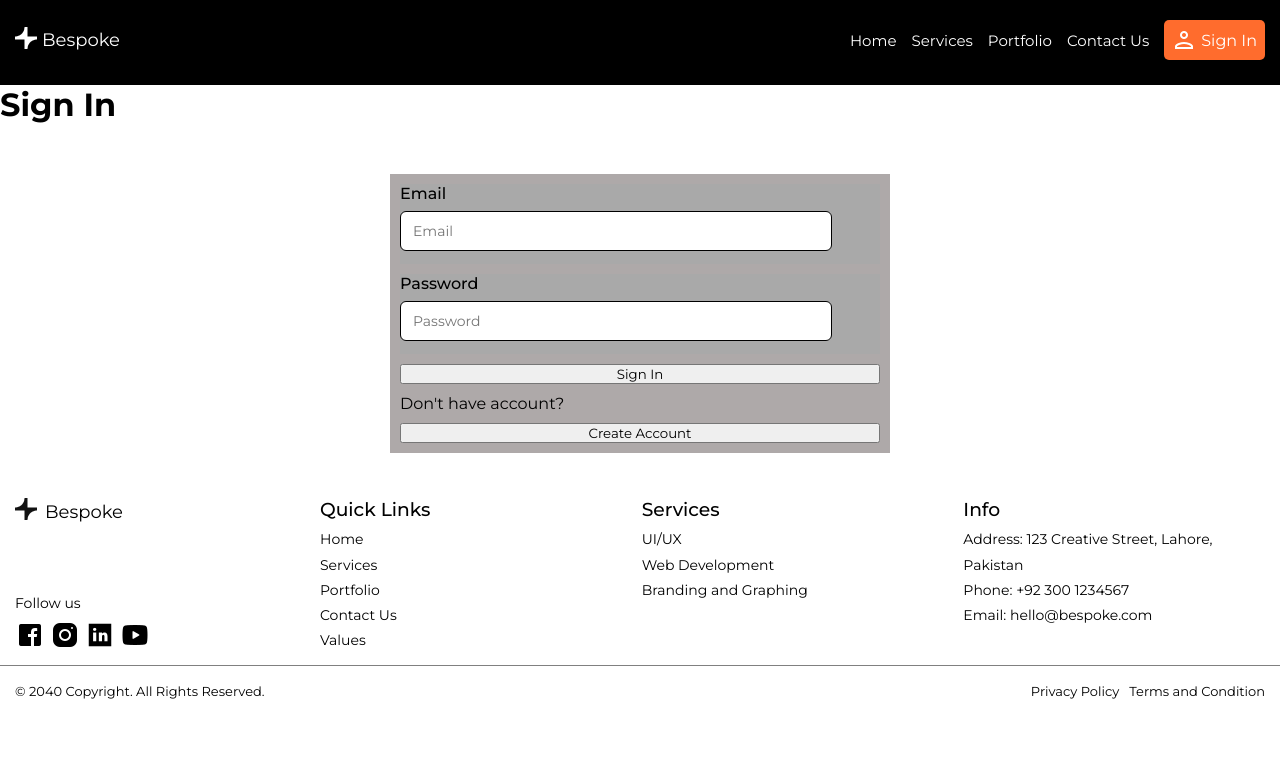
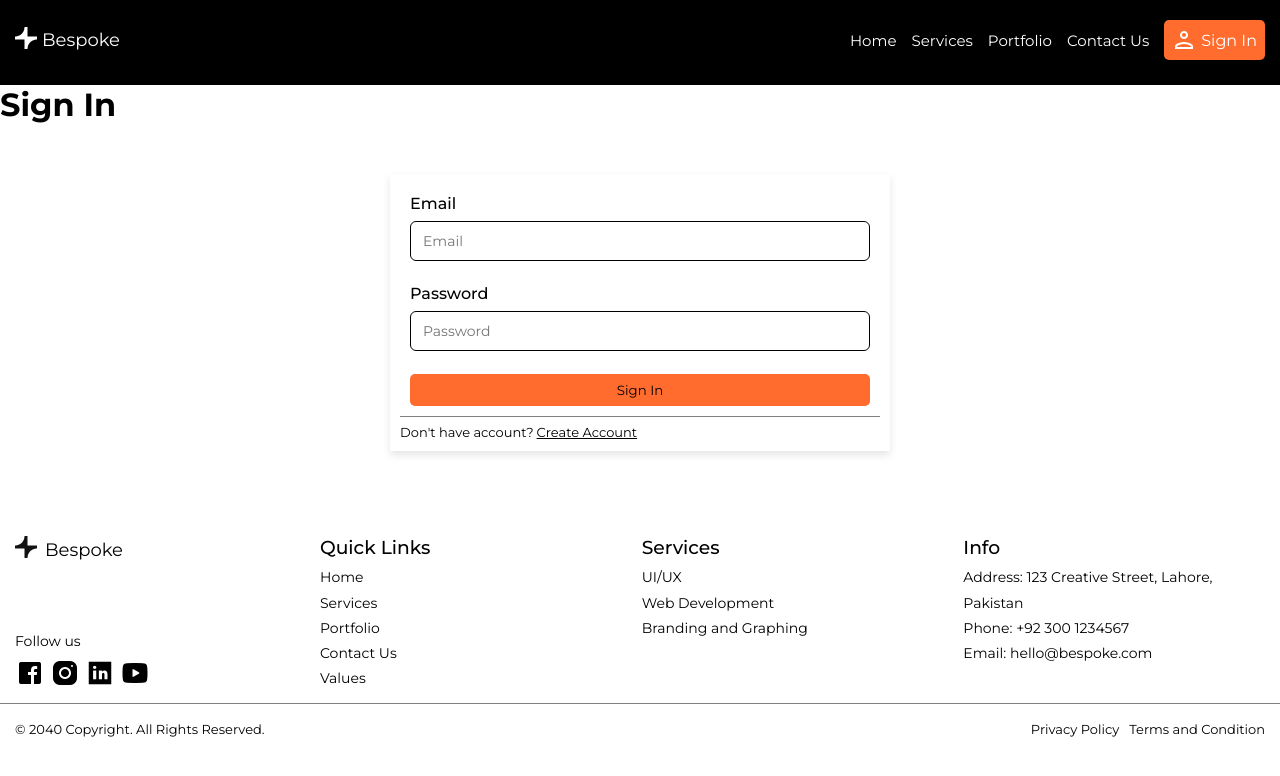
Before and after one commit to aisharana21/BespokeProject, a React (Vite) app: page /signin in a window 1280 px wide. Shown: the top 776 px of the page. Built offline with nearby package versions, Linux system fonts and the light colour scheme.

Commit message:
ui of sign in nd create account is created

```diff
--- a/src/App.jsx
+++ b/src/App.jsx
@@ -13,6 +13,7 @@ import { ProjectDetail } from './components/ProjectDetail'
 import { PrivacyPolicy } from './components/PrivacyPolicy'
 import { TermsAndCondition } from './components/TermsAndCondition'
 import {SignInUser} from './components/SignInUser'
+import {CreateAccount} from './components/CreateAccount'
 
 function App() {
   return (<>
@@ -67,6 +68,10 @@ function App() {
         path='/signin'
         element={<SignInUser/>}
       />
+      <Route
+        path='/createaccount'
+        element={<CreateAccount/>}
+      />
 
 
     </Routes>
--- /dev/null
+++ b/src/components/CSS/DefaultStyle/user-account.css
@@ -0,0 +1,72 @@
+.account-container{
+        margin-top: 50px;
+        margin-bottom: 70px;
+
+}
+.account-container-form{
+    max-width: 500px;
+    height: auto;
+    margin: 0 auto;
+    padding: 10px;
+    box-shadow: 0 4px 8px rgba(0, 0, 0, 0.1);
+}
+.account-form{
+    padding: 10px;
+    display: flex;
+    flex-direction: column;
+    gap: 10px;
+    border-bottom: 1px solid gray;
+
+}
+.account-input input{
+      width: 100%;
+  padding: 10px 12px;
+  border: 1px solid #000000;
+  border-radius: 6px;
+  font-size: 14px;
+  background-color: #fff;
+  margin-bottom: 5px;
+  transition: border-color 0.2s ease-in-out, box-shadow 0.2s ease-in-out;
+}
+.account-input input:focus {
+    border-color: #ff6c2d;
+  outline: none;
+  box-shadow: 0 0 4px rgba(242, 191, 141, 0.3);
+}
+.account-form label{
+        font-weight: 500;
+display: block;
+margin-bottom: 8px;
+}
+.account-input {
+    height: 80px;
+}
+.account-button{
+    width: 100%;
+  padding: 8px 10px;
+  background-color:  #ff6c2d;
+  border: none;
+  border-radius: 5px;
+    transition: background-color 0.3s ease-in-out,
+     color 0.3s ease-in-out;
+cursor: pointer;
+}
+.account-button:hover{
+    background-color: black;
+    color: white;
+}
+.create-account-options{
+    margin-top: 5px;
+}
+.create-account-options span{
+    font-size: 13px;
+}
+.create-account-link{
+font-size: 13px;
+margin-left: 3px;
+text-decoration: underline;
+transition:   color 0.3s ease-in-out;;
+}
+.create-account-link:hover{
+    color: #ff6c2d;
+}
--- a/src/components/CSS/sign-in-user.css
+++ /dev/null
@@ -1,41 +0,0 @@
-.sign-in-container{
-    max-width: 500px;
-    height: auto;
-    margin: 0 auto;
-    background-color: rgb(174, 169, 169);
-
-}
-.sign-in-form{
-    margin-top: 50px;
-    /* background-color: dodgerblue; */
-    /* width: 100%; */
-    padding: 10px;
-    display: flex;
-    flex-direction: column;
-    gap: 10px;
-}
-.sign-in-form input{
-    /* height: 100px; */
-      width: 90%;
-  padding: 10px 12px;
-  border: 1px solid #000000;
-  border-radius: 6px;
-  font-size: 14px;
-  background-color: #fff;
-  margin-bottom: 5px;
-  transition: border-color 0.2s ease-in-out, box-shadow 0.2s ease-in-out;
-}
-.sign-in-form input:focus {
-    border-color: #ff6c2d;
-  outline: none;
-  box-shadow: 0 0 4px rgba(242, 191, 141, 0.3);
-}
-.sign-in-container label{
-        font-weight: 500;
-display: block;
-margin-bottom: 8px;
-}
-.sign-in-input{
-    height: 80px;
-    background-color: darkgray;
-}
--- /dev/null
+++ b/src/components/CreateAccount.jsx
@@ -0,0 +1,51 @@
+
+import './CSS/DefaultStyle/user-account.css';
+
+export function CreateAccount() {
+  return (
+      <>
+      <h1>Create Account</h1>
+      <div className="create-account-container account-container">
+<div className="create-account-form-container account-container-form">
+
+
+        <form className='create-account-form account-form' >
+          <div className="sign-in-username account-input">
+            <label>Username</label>
+            <input
+             type="name" name="name" id="name"
+             placeholder="Your Full Name" />
+            <p className="error-message"></p></div>
+          <div className="create-account-email account-input">
+            <label>Email</label>
+            <input
+
+             type="email" name="email" id="email" placeholder="Email" />
+            <p className="error-message"></p></div>
+
+          <div className="create-account-password account-input">
+                <label>Password</label>
+          <input
+
+           type="password"
+            name="password" id="password"
+             placeholder="Password" />
+          <p className="error-message"></p>
+          </div>
+
+
+
+
+          <button className='create-account-button account-button'
+           type="submit">Create Account</button>
+
+        </form>
+    <div className="create-account-options">
+ <span>Or</span>
+      <span>Sign In with Google</span>
+   </div>
+        </div>
+      </div>
+    </>
+  )
+}
--- a/src/components/SignInUser.jsx
+++ b/src/components/SignInUser.jsx
@@ -1,33 +1,56 @@
-import './CSS/sign-in-user.css';
+import { NavLink } from 'react-router-dom';
+import './CSS/DefaultStyle/user-account.css';
+
+import { useState } from 'react';
+
+export function SignInUser() {
+const [inputValues, setInputValues]= useState({email:"",password:""})
+const handleValues=(event)=>{
+const {name, value}= event.target;
+
+setInputValues({...inputValues ,[name]:value});
+console.log(inputValues);
+}
 
 
-export function SignInUser() {
   return (
     <>
       <h1>Sign In</h1>
-      <div className="sign-in-container">
+      <div className="sign-in-container account-container">
+<div className="sign-in-form-container account-container-form">
 
 
-
-        <form className='sign-in-form' >
-          <div className="sign-in-email sign-in-input">
+        <form className='sign-in-form account-form' >
+          <div className="sign-in-email account-input">
             <label>Email</label>
-            <input type="email" name="email" id="email" placeholder="Email" />
+            <input onChange={handleValues}
+            value={inputValues.email}
+             type="email" name="email" id="email" placeholder="Email" />
             <p className="error-message"></p></div>
 
-          <div className="sign-in-password sign-in-input">
+          <div className="sign-in-password account-input">
                 <label>  Password</label>
-          <input type="password" name="password" id="name" placeholder="Password" />
+          <input  onChange={handleValues}
+            value={inputValues.password}
+           type="password"
+            name="password" id="password"
+             placeholder="Password" />
           <p className="error-message"></p>
           </div>
 
 
 
 
-          <button type="submit">Sign In</button>
-          <span>Don't have account?</span>
-          <button>Create Account</button>
+          <button className='sign-in-button account-button'
+           type="submit">Sign In</button>
+
         </form>
+   <div className="create-account-options">
+ <span>Don't have account?</span>
+      <NavLink className="create-account-link"
+      to="/createaccount">Create Account</NavLink>
+   </div>
+        </div>
       </div>
     </>
   )
```
